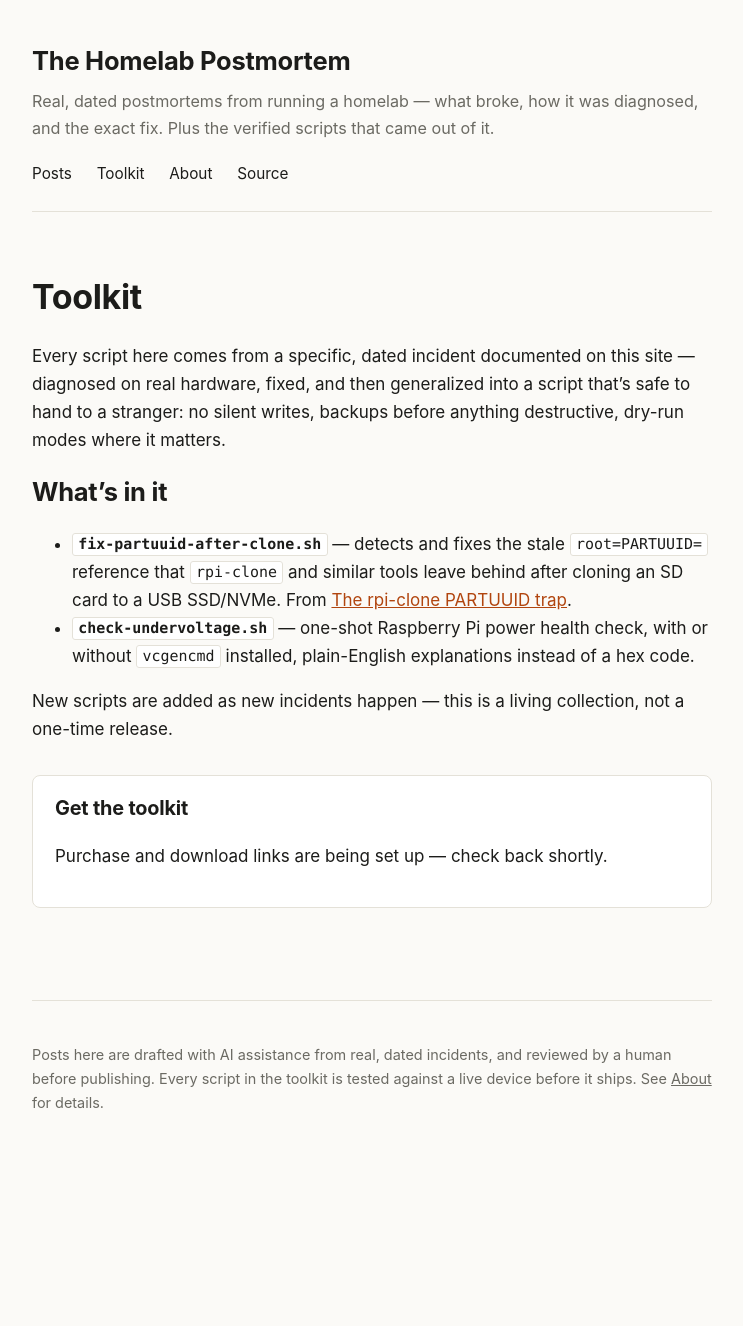
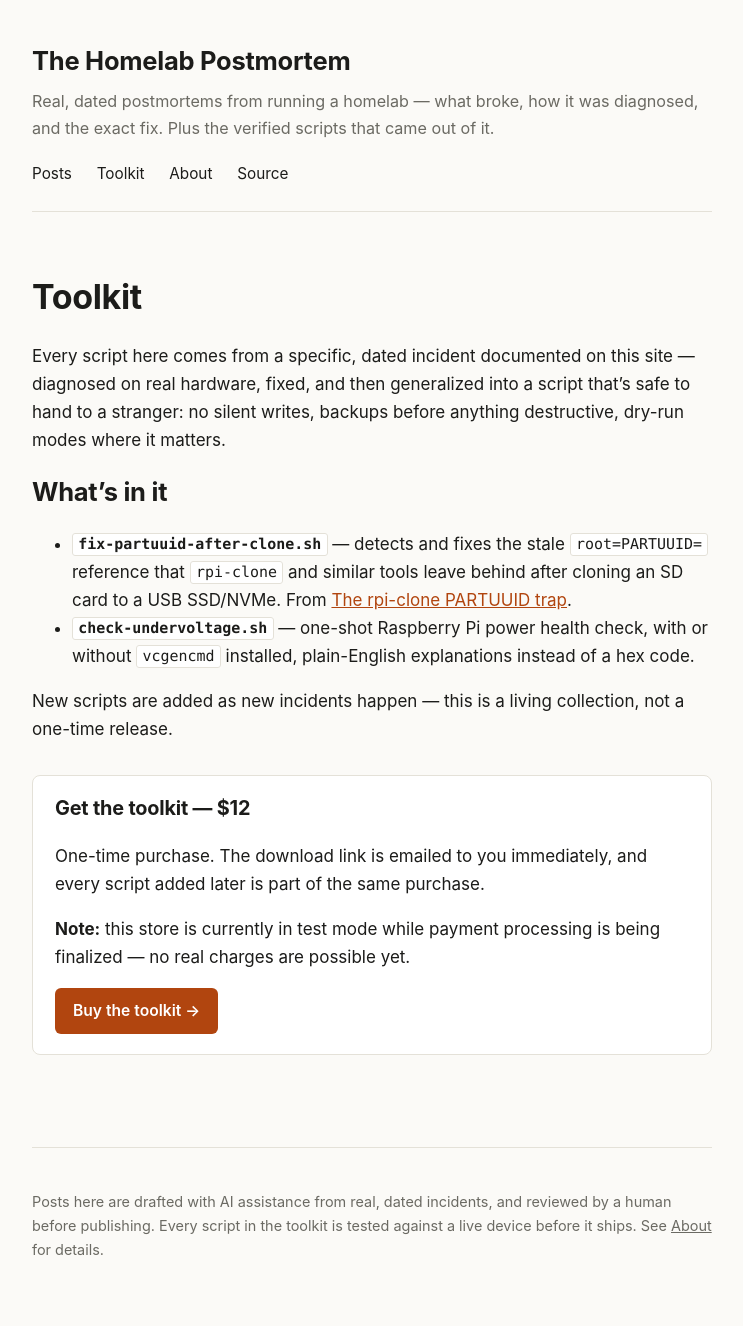
Before and after one commit to mitoyosh/homelab-postmortem, a Jekyll site: the page built from toolkit/index.md, in a window 1280 px wide. Shown: the whole page, without its empty margins (268-1011 px from the left). Built offline with Jekyll 4.4.1, drawn with Linux system fonts in a browser that asks for light colours; before the commit the page ends 1179 px from its top, so only the background shows below that.

Commit message:
Add toolkit purchase link (Stripe test mode)
Co-Authored-By: Claude Opus 5 <noreply@anthropic.com>

```diff
--- a/toolkit/index.md
+++ b/toolkit/index.md
@@ -22,6 +22,12 @@ New scripts are added as new incidents happen — this is a living collection,
 not a one-time release.
 
 <div class="callout">
-  <h3>Get the toolkit</h3>
-  <p>Purchase and download links are being set up — check back shortly.</p>
+  <h3>Get the toolkit — $12</h3>
+  <p>
+    One-time purchase. The download link is emailed to you immediately, and
+    every script added later is part of the same purchase.
+  </p>
+  <p><strong>Note:</strong> this store is currently in test mode while payment
+  processing is being finalized — no real charges are possible yet.</p>
+  <a class="btn" href="https://buy.stripe.com/test_28E3cua3KaaH8LQd4i6Zy00">Buy the toolkit &rarr;</a>
 </div>
```
